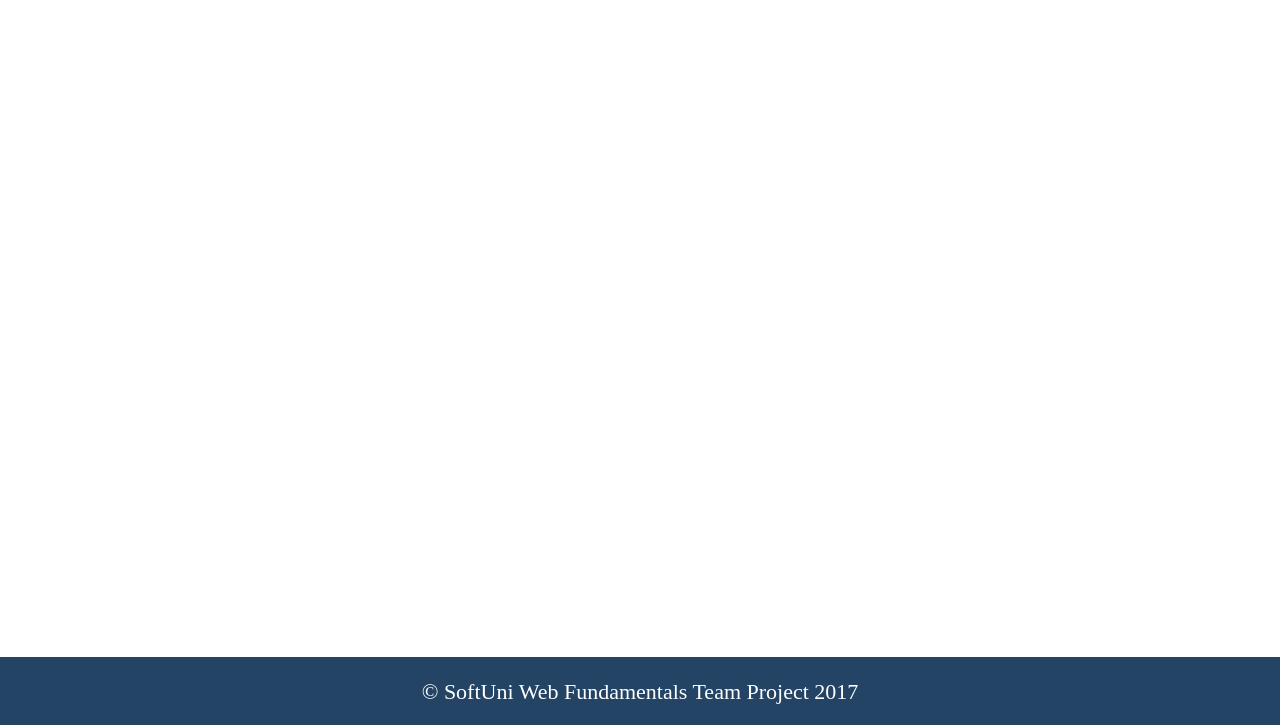
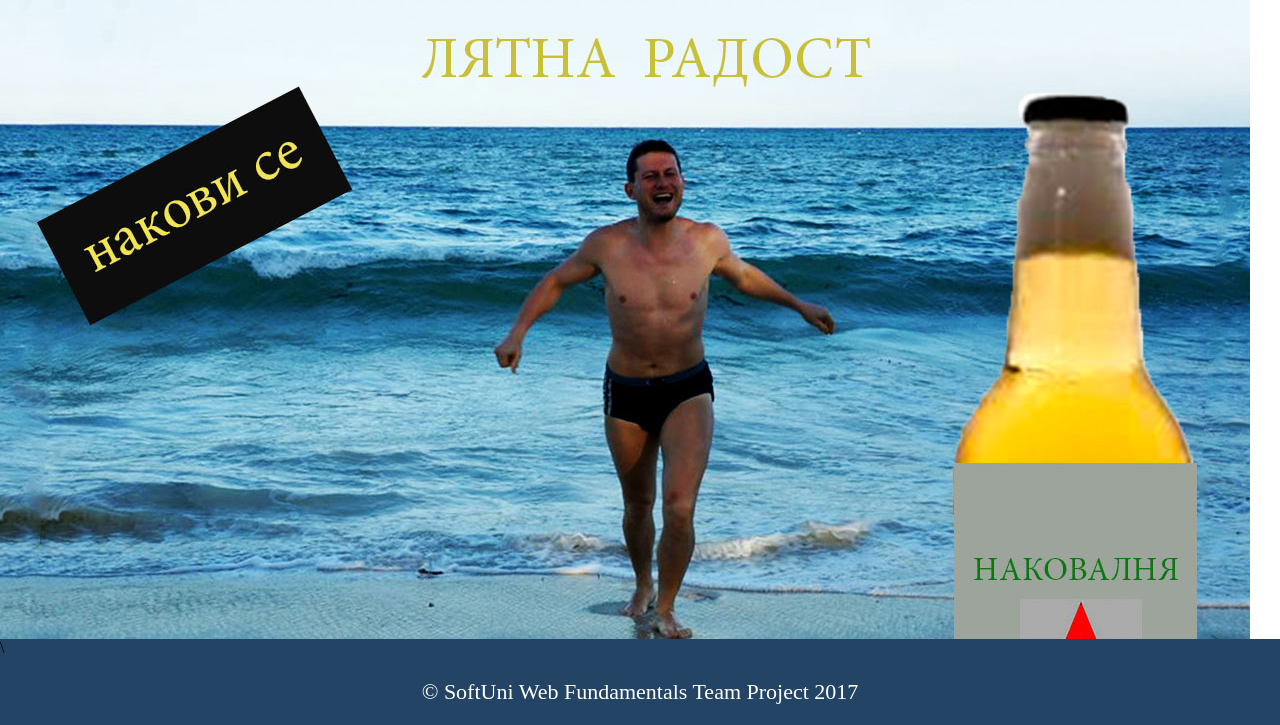
Before and after one commit to zotakk4o/Web-Fundamentals-Teamwork, a plain HTML site: page index.html in a window 1280 px wide. Shown: the part 73-798 px from the top of the page. Drawn offline with Linux system fonts and the light colour scheme.

Commit message:
img
added new img

```diff
--- a/index.html
+++ b/index.html
@@ -21,7 +21,10 @@
 </header>
 <body>
 </body>
-<footer class="main-footer">
+<div>
+    <img src="SvetlioNakovPivo.jpg" alt="svetlio pivo">
+</div>
+<footer class="main-footer">\
     <p>
        &copy; SoftUni Web Fundamentals Team Project 2017
     </p>
```
Also changed, not shown: SvetlioNakovPivo.jpg (added), css/style.css (line endings or trailing spaces).
